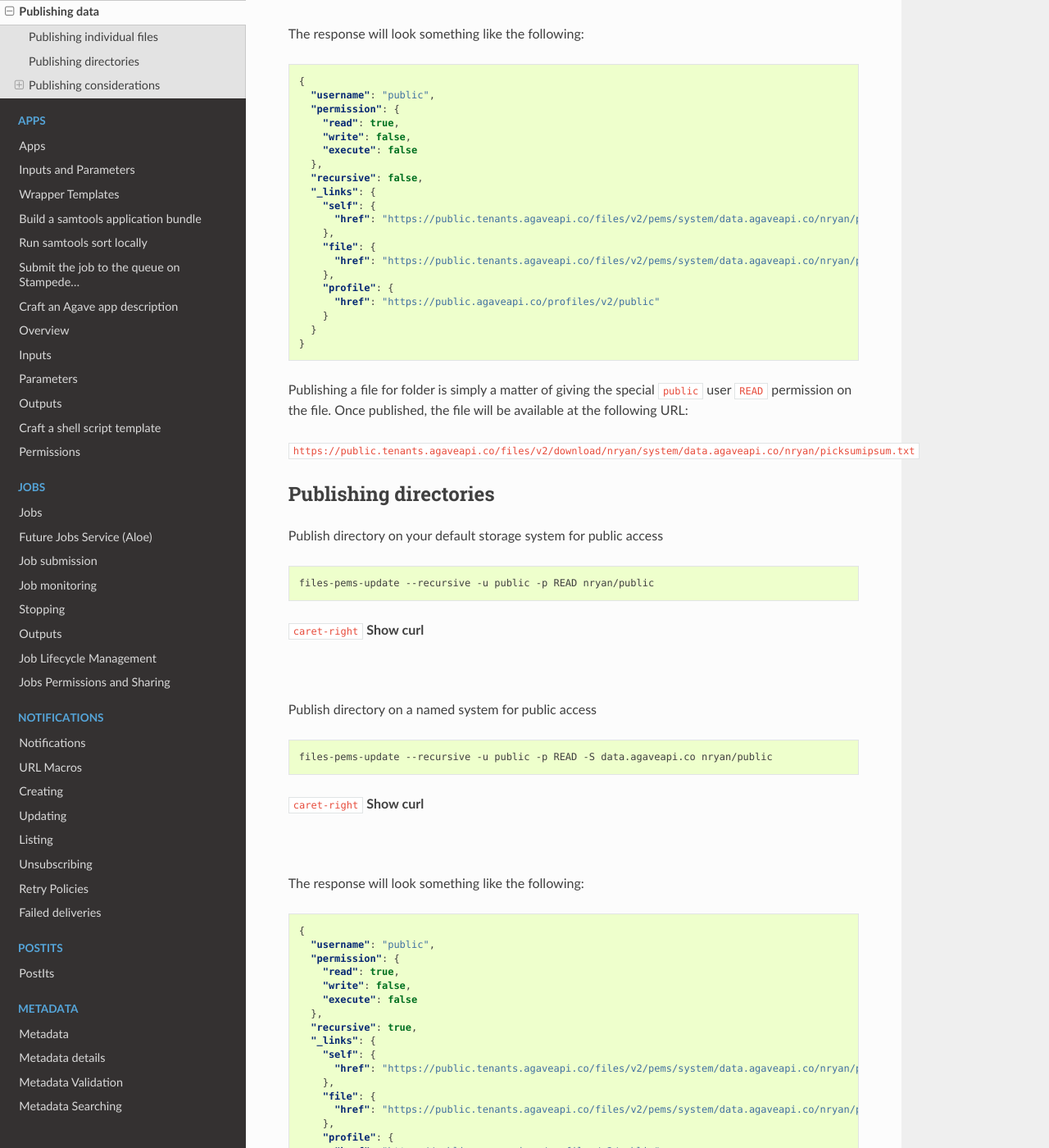
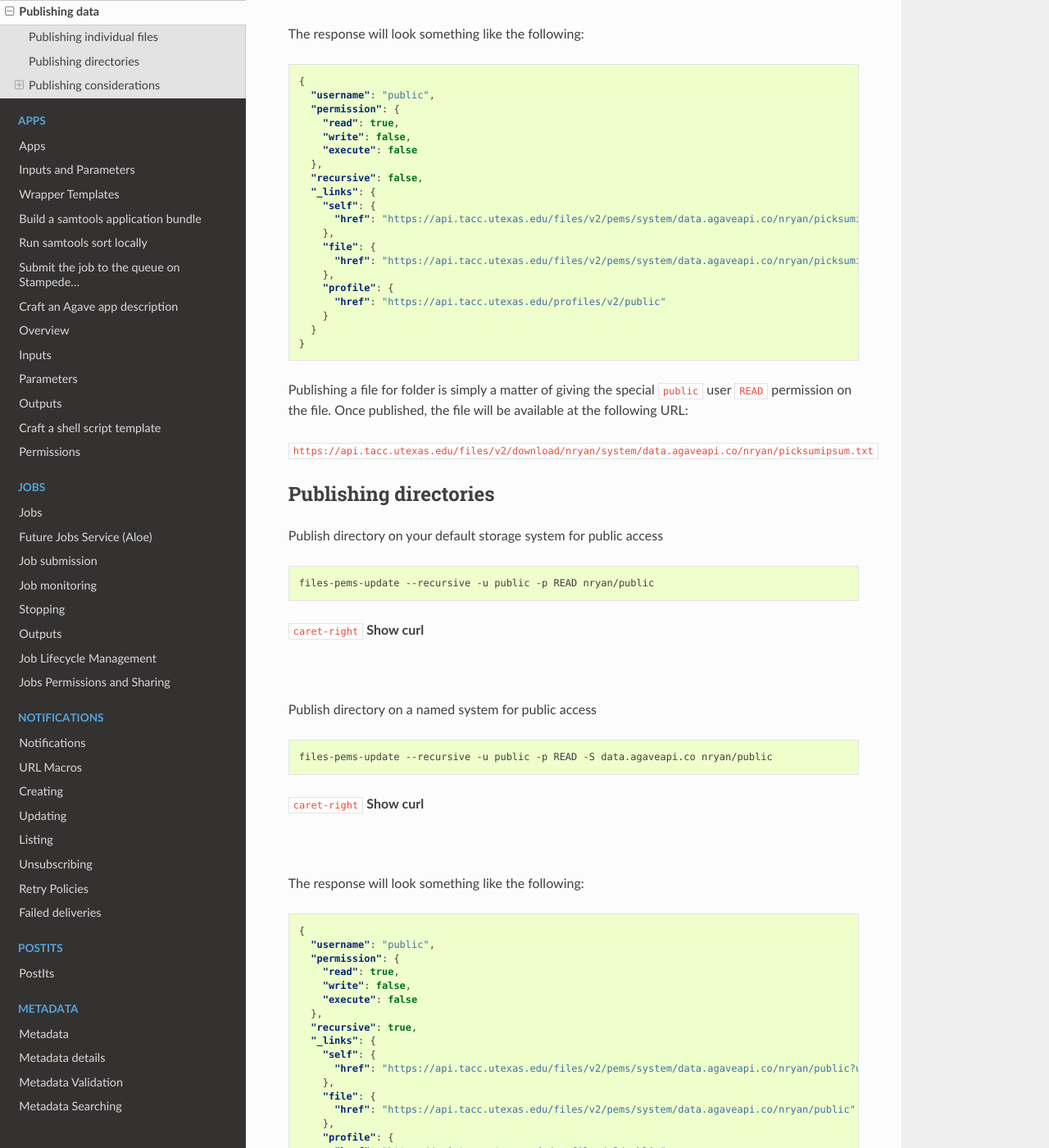
Before and after one commit to TACC-Cloud/agave-docs, a Sphinx documentation site: the page built from docs/agave/guides/files/files-publishing.rst, in a window 1280 px wide and 1400 px high, scrolled down 1189 px. Shown: the whole window at 82% size. Built offline with Sphinx 7.4.7 and the Read the Docs theme 2.0.0, drawn with Linux system fonts in a browser that asks for light colours; cross-references to code outside the pages are shown as plain code; some of the changed lines change nothing that is shown; some of the changed text lies outside the part shown.

Commit message:
Update files-publishing.rst

```diff
--- a/docs/agave/guides/files/files-publishing.rst
+++ b/docs/agave/guides/files/files-publishing.rst
@@ -9,7 +9,7 @@ Agave provides multiple ways to share your data with your colleagues and the gen
 
 Publishing a file for folder is simply a matter of granting the special ``public`` user ``READ`` permission on a file or folder. Similar to the way listings and permissions are exposed through unique paths in the Files API, published data is served from a custom ``/files/v2/download`` path. The public data URLs have the following structure:
 
-``https://public.agaveapi.co/files/v2/download/<username>/system/<system_id>/<path>``
+``https://api.tacc.utexas.edu/files/v2/download/<username>/system/<system_id>/<path>``
 
 Notice two things. First, a username is inserted after the *download* path element. This is needed because there is no authorized user for whom to validate system or file ownership on a public request. The username gives the context by which to verify the availability of the system and file item being requested. Second, the ``system_id`` is mandatory in public data requests. This ensures that the public URL remains the same even when the default storage system of the user who published it changes.
 
@@ -39,7 +39,7 @@ Publish file item on your default storage system for public access
           -H "Content-Type: application/json" \
           -X POST \
           --data '{"username","public", "permission":"READ"}' \
-          https://public.tenants.agaveapi.co/files/v2/pems/nryan/picksumipsum.txt
+          https://api.tacc.utexas.edu/files/v2/pems/nryan/picksumipsum.txt
 |
 
 
@@ -62,7 +62,7 @@ Publish file item on a named system for public access
           -H "Content-Type: application/json" \
           -X POST \
           --data '{"username","public", "permission":"READ"}' \
-          https://public.tenants.agaveapi.co/files/v2/pems/system/data.agaveapi.co/nryan/picksumipsum.txt
+          https://api.tacc.utexas.edu/files/v2/pems/system/data.agaveapi.co/nryan/picksumipsum.txt
 |
 
 
@@ -80,20 +80,20 @@ The response will look something like the following:
      "recursive": false,
      "_links": {
        "self": {
-         "href": "https://public.tenants.agaveapi.co/files/v2/pems/system/data.agaveapi.co/nryan/picksumipsum.txt?username.eq=public"
+         "href": "https://api.tacc.utexas.edu/files/v2/pems/system/data.agaveapi.co/nryan/picksumipsum.txt?username.eq=public"
        },
        "file": {
-         "href": "https://public.tenants.agaveapi.co/files/v2/pems/system/data.agaveapi.co/nryan/picksumipsum.txt"
+         "href": "https://api.tacc.utexas.edu/files/v2/pems/system/data.agaveapi.co/nryan/picksumipsum.txt"
        },
        "profile": {
-         "href": "https://public.agaveapi.co/profiles/v2/public"
+         "href": "https://api.tacc.utexas.edu/profiles/v2/public"
        }
      }
    }
 
 Publishing a file for folder is simply a matter of giving the special ``public`` user ``READ`` permission on the file. Once published, the file will be available at the following URL:
 
-``https://public.tenants.agaveapi.co/files/v2/download/nryan/system/data.agaveapi.co/nryan/picksumipsum.txt``
+``https://api.tacc.utexas.edu/files/v2/download/nryan/system/data.agaveapi.co/nryan/picksumipsum.txt``
 
 Publishing directories
 ----------------------
@@ -117,7 +117,7 @@ Publish directory on your default storage system for public access
           -H "Content-Type: application/json" \
           -X POST \
           --data '{"username","public", "permission":"READ", "recursive": true}' \
-          https://public.tenants.agaveapi.co/files/v2/pems/nryan/public
+          https://api.tacc.utexas.edu/files/v2/pems/nryan/public
 |
 
 
@@ -140,7 +140,7 @@ Publish directory on a named system for public access
          -H "Content-Type: application/json" \
          -X POST \
          --data '{"username","public", "permission":"READ", "recursive": true}' \
-         https://public.tenants.agaveapi.co/files/v2/pems/system/data.agaveapi.co/nryan/public
+         https://api.tacc.utexas.edu/files/v2/pems/system/data.agaveapi.co/nryan/public
 |
 
 
@@ -158,20 +158,20 @@ The response will look something like the following:
      "recursive": true,
      "_links": {
        "self": {
-         "href": "https://public.tenants.agaveapi.co/files/v2/pems/system/data.agaveapi.co/nryan/public?username.eq=public"
+         "href": "https://api.tacc.utexas.edu/files/v2/pems/system/data.agaveapi.co/nryan/public?username.eq=public"
        },
        "file": {
-         "href": "https://public.tenants.agaveapi.co/files/v2/pems/system/data.agaveapi.co/nryan/public"
+         "href": "https://api.tacc.utexas.edu/files/v2/pems/system/data.agaveapi.co/nryan/public"
        },
        "profile": {
-         "href": "https://public.agaveapi.co/profiles/v2/public"
+         "href": "https://api.tacc.utexas.edu/profiles/v2/public"
        }
      }
    }
 
 Publishing an entire directory is identical to publishing a single file item. To make all the contents of the directory public as well, include a ``recursive`` field to your request with a value of ``true``. Once published, the directory and all its contents will be avaialble for download. The above example will make every file and folder in the "nryan/public" directory of "data.agaveapi.co" available for download at the following URL:
 
- ``https://public.agaveapi.co/files/v2/download/nryan/system/data.agaveapi.co/nryan/public``
+ ``https://papi.tacc.utexas.edu/files/v2/download/nryan/system/data.agaveapi.co/nryan/public``
 
 Remember that whenever you publish a folder, anything you put in that folder becomes publicly available. As with any cloud storage service, think before blindly copying data into your cloud storage. If you want to restrict the duration or frequency which your public data is accessed, you should see the :raw-html-m2r:`<a href="#https://tacc.github.io/developer.tacc.cloud/docs/guides/postits/introduction.html">PostIts Guide</a>` for other ways to securely share your data with others.
 
```
